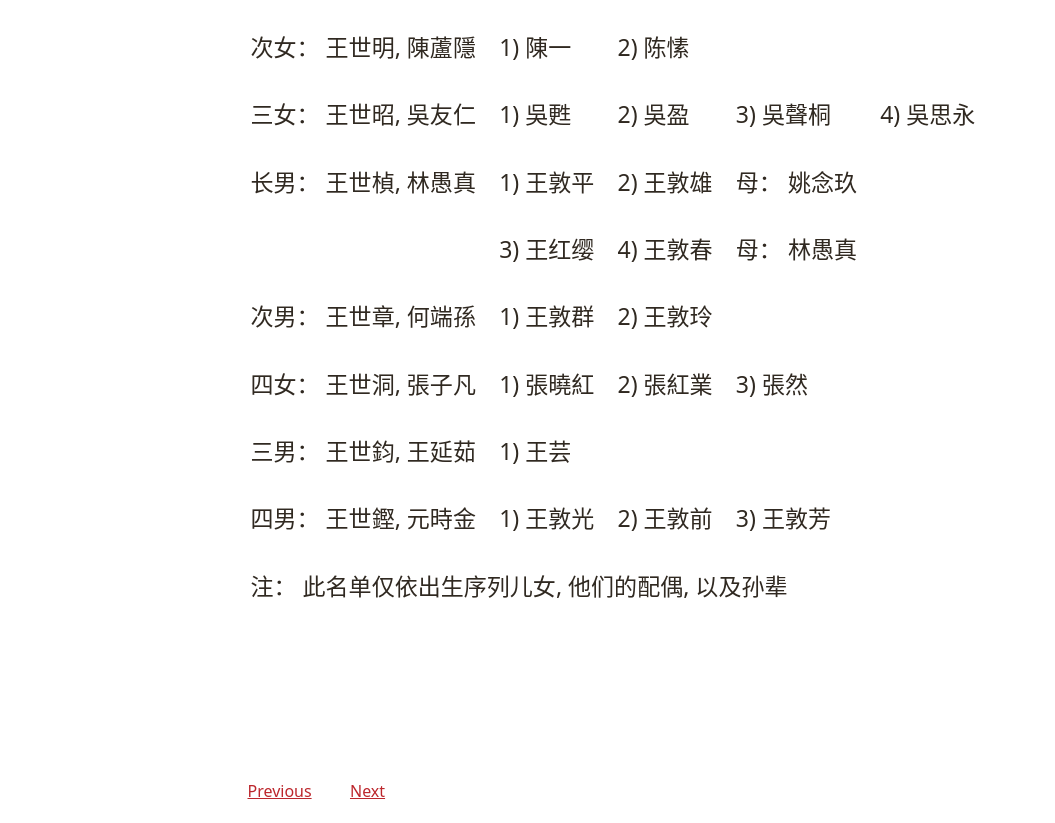
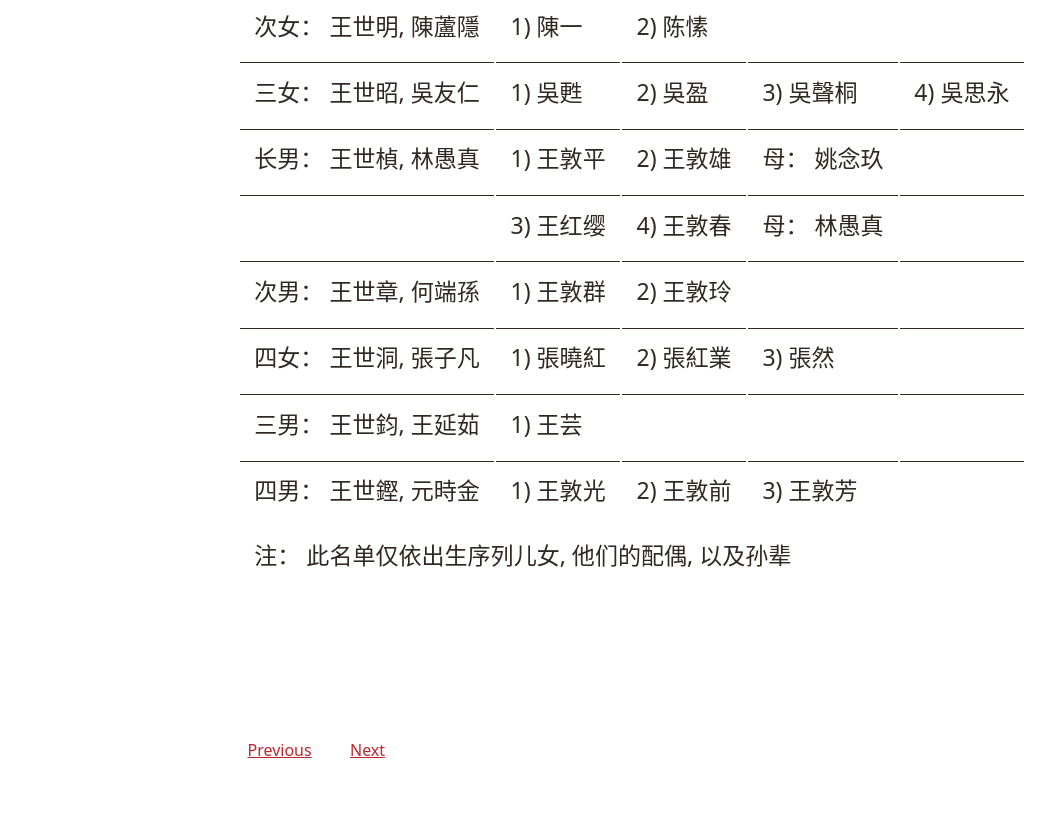
Before and after one commit to scottgruber/canopystudio.cloud.1.0, a website: page descendants/index.html in a window 1280 px wide. Shown: the part 520-1343 px from the top of the page, without its empty margins (17-1072 px from the left). Drawn offline with Linux system fonts and the light colour scheme.

Commit message:
debug for chrome

```diff
--- a/css/styles.css
+++ b/css/styles.css
@@ -1,6 +1,6 @@
 :root {
   --font-family: "Noto Sans", "Noto Sans CJK SC", sans-serif;
-  --font-family-alt: serif;
+  --font-family-alt: "KaiTi", 楷体, STKaiti, 华文楷体, serif;
   --font-weight: 400;
   --font-weight-bold: 700;
   --text-scale: 1.2;
@@ -165,9 +165,14 @@ header.cover {
   article {
     max-width: var(--max-width);
     margin-block-end: var(--spacing-medium);
-    columns: 40ch;
+    column-count: 40ch;
     column-gap: 2vw;
   }
+
+  .descendants article {
+    column-count: none;
+  }
+
 
   article p {
     margin: 0;
@@ -354,6 +359,10 @@ sub {
 
 /* =Superscripts */
 
+sup a {
+  text-decoration: none;
+}
+
 sup {
   font-feature-settings: "sups" 1;
 }
@@ -383,3 +392,35 @@ header a:focus {
   color: inherit;
   text-decoration: none;
 }
+
+/* table */
+
+table {
+  margin: var(--spacing) 0;
+}
+
+th,
+td {
+  padding: 0 var(--spacing-x-small);
+  font-family: var(--font-family);
+  font-size: var(--font-size-small);
+  text-align: start;
+  white-space: nowrap;
+  vertical-align: top;
+
+}
+
+thead th,
+thead td {
+  border-bottom: var(--border-width) solid var(--border-color);
+}
+
+tbody th,
+tbody td {
+  border-bottom: var(--border-width) solid var(--border-color);
+}
+
+tbody tr:last-of-type th,
+tbody tr:last-of-type td {
+  border-bottom-width: 0;
+}
```
